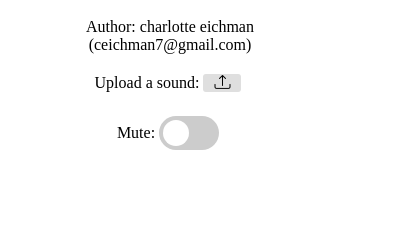
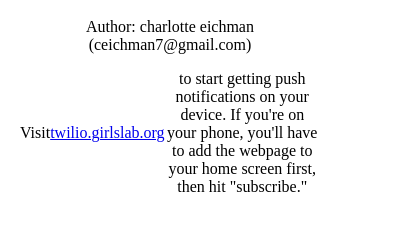
Before and after one commit to ceichman/twilio-notification-chrome, a browser extension: page popup.html in a window 400 px wide. Shown: the part 60-290 px from the top of the page. Drawn offline with nearby package versions, Linux system fonts and the light colour scheme.

Commit message:
get rid of this mute button/sound upload nonsense

```diff
--- a/popup.css
+++ b/popup.css
@@ -45,70 +45,3 @@ input.visually-hidden:is(:hover, :focus, :focus-within) + label {
 i {
     padding: 8px;
 }
-
-/* SLIDER STUFF */
-
-/* The switch - the box around the slider */
-.switch {
-    position: relative;
-    display: inline-block;
-    width: 60px;
-    height: 34px;
-    background-color: rgba(0,0,0,0);
-}
-
-/* Hide default HTML checkbox */
-.switch input {
-    opacity: 0;
-    width: 0;
-    height: 0;
-}
-
-/* The slider */
-.slider {
-    position: absolute;
-    cursor: pointer;
-    top: 0;
-    left: 0;
-    right: 0;
-    bottom: 0;
-    background-color: #ccc;
-    -webkit-transition: .4s;
-    transition: .2s;
-    marin-left: 6px;
-}
-
-.slider:before {
-    position: absolute;
-    content: "";
-    height: 26px;
-    width: 26px;
-    left: 4px;
-    bottom: 4px;
-    background-color: white;
-    -webkit-transition: .4s;
-    transition: .4s;
-}
-
-input:checked + .slider {
-    background-color: #2196F3;
-}
-
-input:focus + .slider {
-    box-shadow: 0 0 1px #2196F3;
-}
-
-input:checked + .slider:before {
-    -webkit-transform: translateX(26px);
-    -ms-transform: translateX(26px);
-    transform: translateX(26px);
-}
-
-/* Rounded sliders */
-.slider.round {
-    border-radius: 34px;
-}
-
-.slider.round:before {
-    border-radius: 50%;
-}
--- a/popup.html
+++ b/popup.html
@@ -8,16 +8,8 @@
     <body>
         <h1>Twilio Notifications!</h1>
         <p>Author: charlotte eichman (ceichman7@gmail.com)</p>
-        <p>Upload a sound: <input id="upload" type="file" accept="audio/*" class="visually-hidden">
-            <label for="upload"><i class="bi bi-upload"></i></label>
-        </p>
-        <p>
-            Mute:
-            <!-- Rounded switch -->
-            <label class="switch">
-                <input type="checkbox" id="mute-switch" >
-                <span class="slider round"></span>
-            </label>
+        <p>Visit <a href="https://twilio.girlslab.org">twilio.girlslab.org</a> to start getting push notifications on your device.
+            If you're on your phone, you'll have to add the webpage to your home screen first, then hit "subscribe."
         </p>
     </body>
 </html>
--- a/popup.js
+++ b/popup.js
@@ -22,20 +22,3 @@ function openFile(event) {
 
     };
 }
-
-function setMute(event) {
-    const checked = event.target.checked;
-    console.log("setting chrome.storage.sync.mute to " + checked);
-    chrome.storage.sync.set({ muted: checked });
-}
-
-// TODO: test this file uploading dealio
-/*
-const file = document.getElementById("upload").files[0]
-
-const reader = new FileReader();
-
-reader.addEventListener("onload", function(event) {
-    console.log(e.target.result)
-})
-*/
```
Also changed, not shown: content-script.js (+0 -25 lines).
